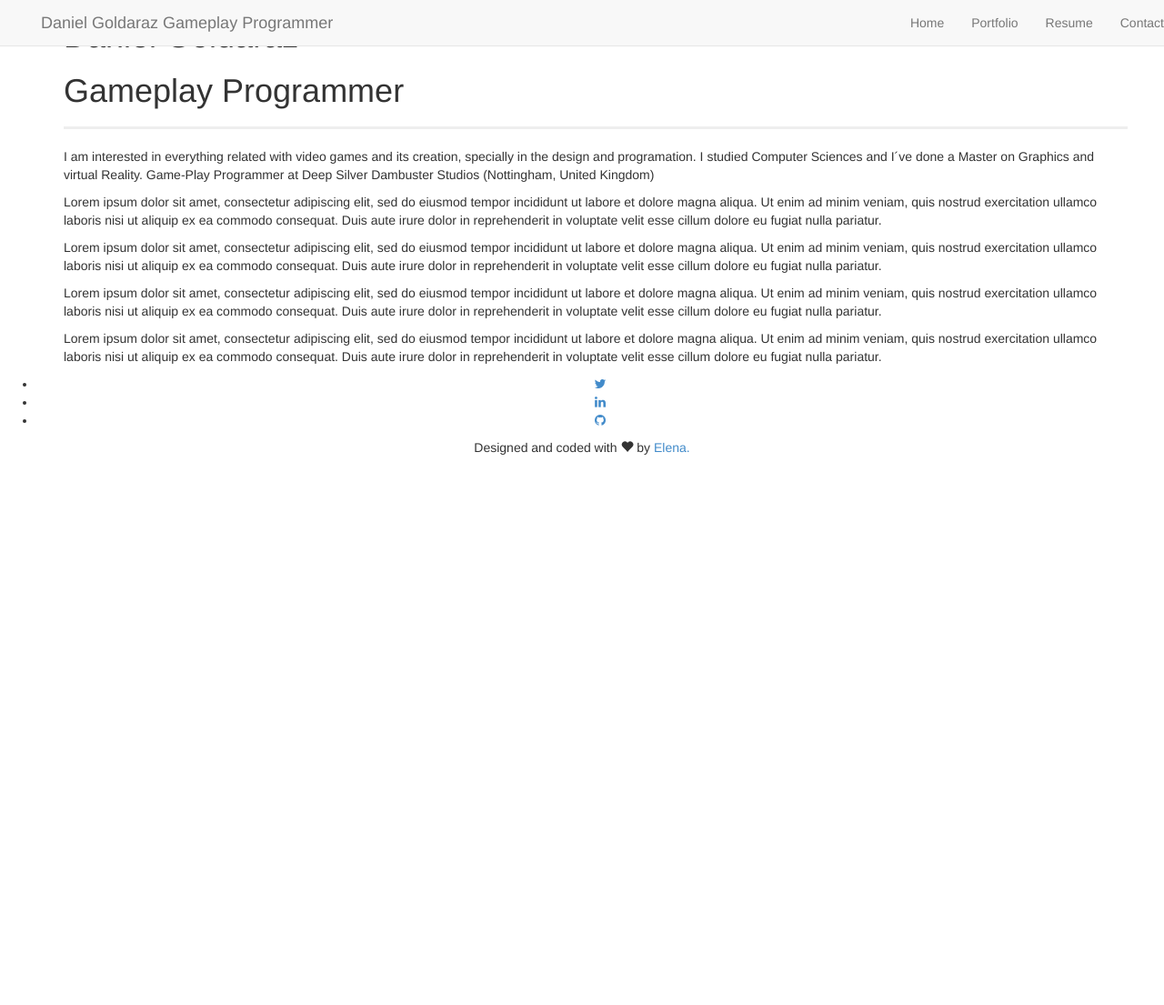
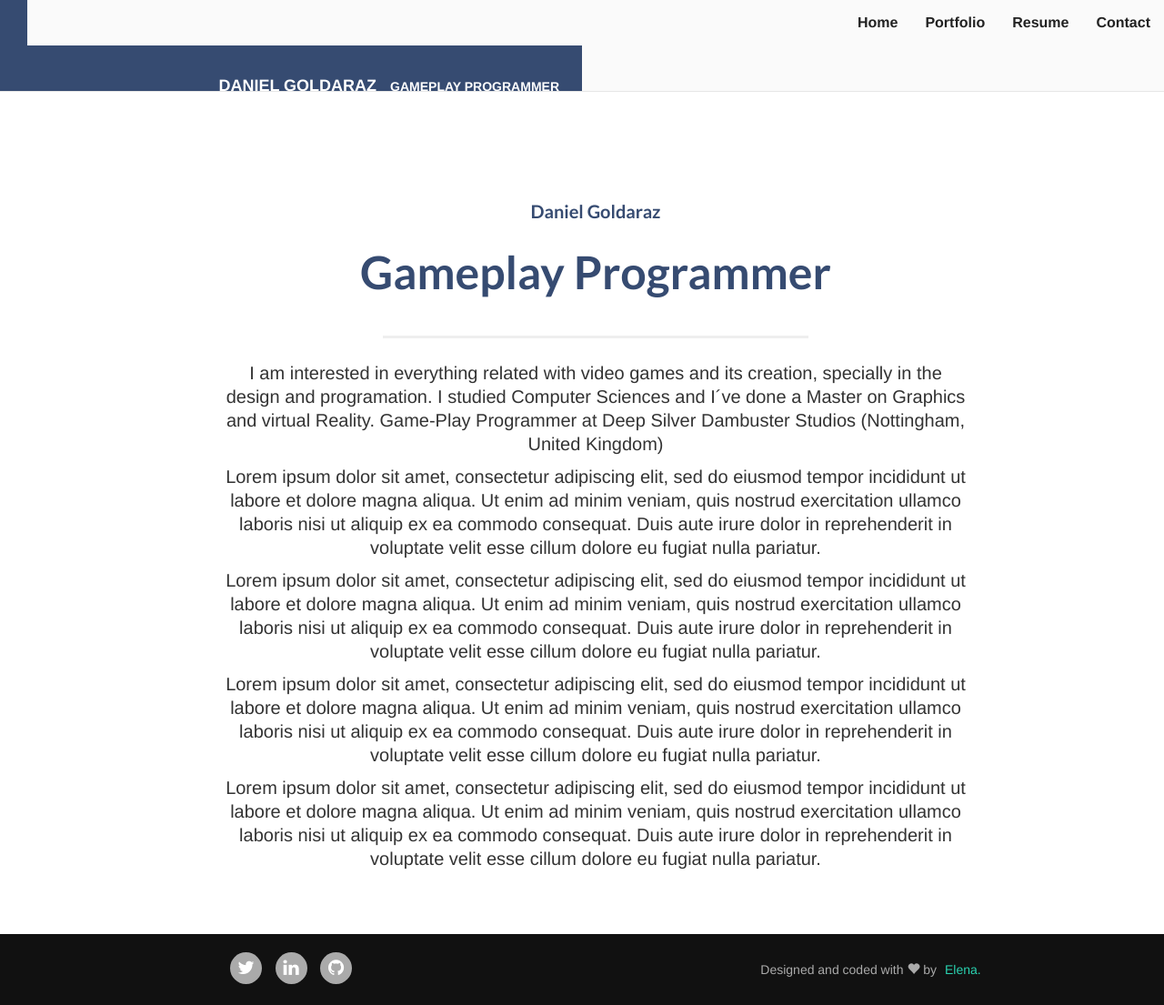
Before and after one commit to dgoldaraz/dgoldaraz.github.io, a Jekyll site: the page built from index.html, in a window 1280 px wide and 1105 px high. Shown: the whole window at 91% size. Built offline with Jekyll 4.4.1, drawn with Linux system fonts in a browser that asks for light colours; nearby versions of some CDN libraries.

Commit message:
elenasanchezp

```diff
--- a/_layouts/default.html
+++ b/_layouts/default.html
@@ -20,6 +20,7 @@
 
     <title>{{ page.title }}</title>
 
+    <link rel="stylesheet" href="assets/css/style.css">
     <link rel="stylesheet" href="https://fonts.googleapis.com/css?family=Lato:300,400,700">
     <link rel="stylesheet" href="assets/bootstrap/css/bootstrap.min.css" />
     <link rel="stylesheet" href="assets/animate/animate.css" />
```
